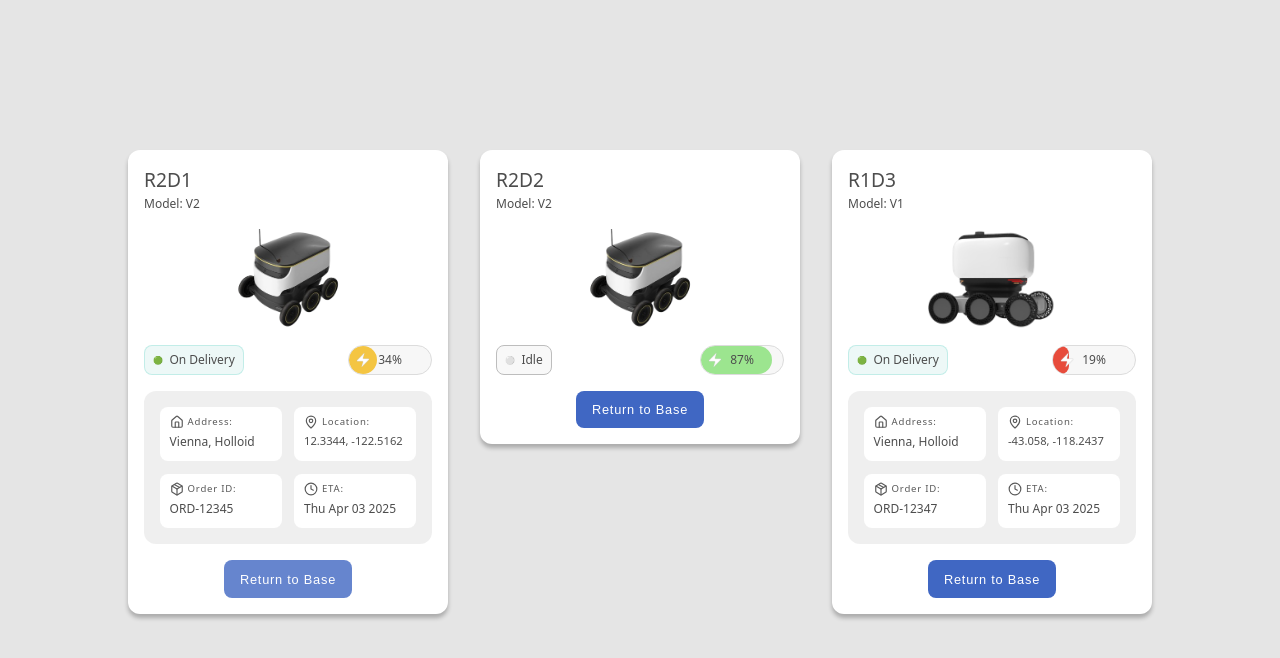
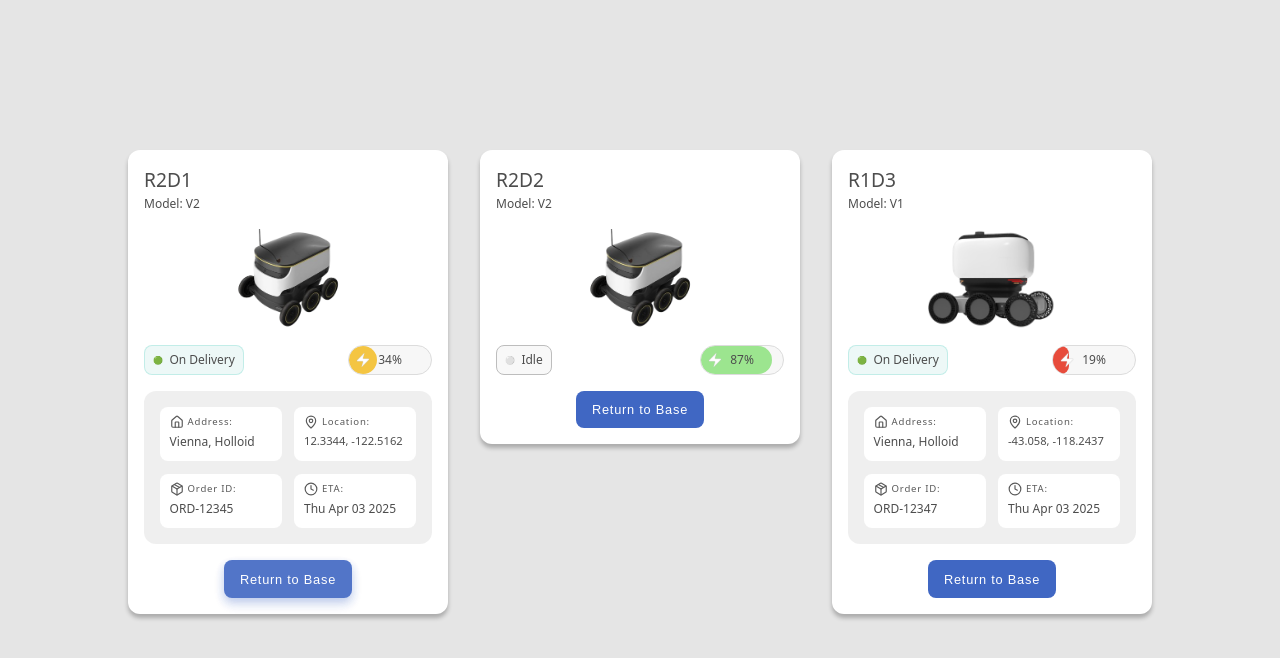
Before and after one commit to melinaapricot/delivery-robot-cards, a React (Vite) app: page / in a window 1280 px wide. In both pictures the pointer is over the button 288 px from the left and 579 px from the top of the page. Shown: the top 658 px of the page. Built offline with nearby package versions, Linux system fonts and the light colour scheme.

Commit message:
Add box shadow hover effect to button

```diff
--- a/src/components/RobotCard/RobotCard.css
+++ b/src/components/RobotCard/RobotCard.css
@@ -56,7 +56,7 @@
   background-color: #4067c3;
   color: white;
   cursor: pointer;
-  transition: opacity 0.2s ease;
+  transition: opacity 0.2s ease, box-shadow 0.2s ease;
   width: 100%;
 
   @media (min-width: 768px) {
@@ -65,7 +65,9 @@
 }
 
 .return-button:hover {
-  opacity: 0.8;
+  box-shadow: 0 4px 8px 0 rgba(64, 103, 195, 0.24),
+    0 6px 12px 0 rgba(64, 103, 195, 0.19);
+  opacity: 0.9;
 }
 
 .return-button:focus {
```
